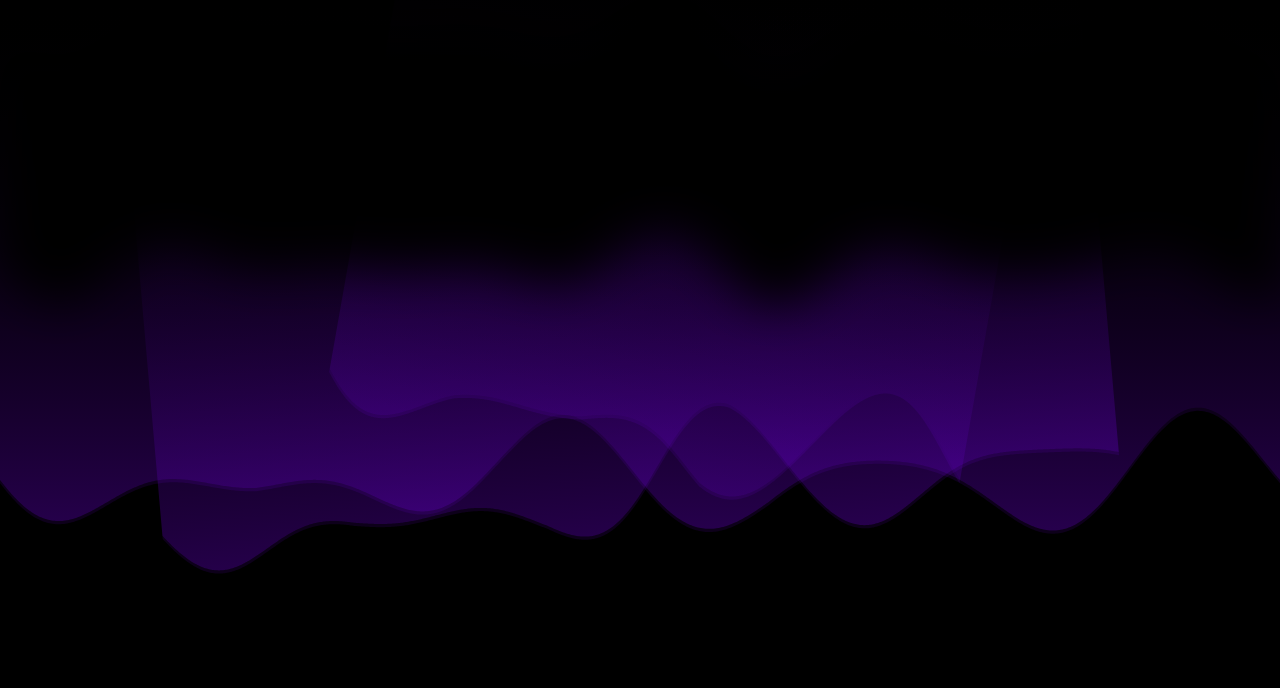
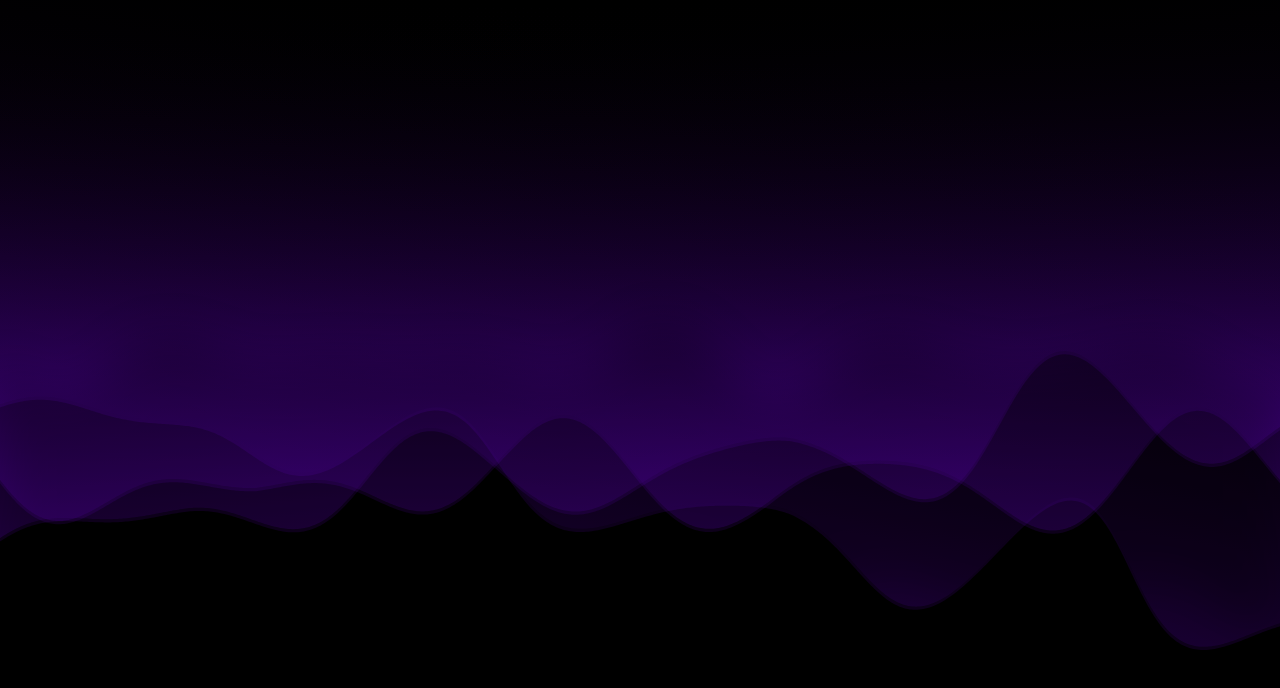
Before and after one commit to Kayvonk/alternate-nebula, a React (Vite) app: page / in a window 1280 px wide. Shown: the top 688 px of the page. Built offline with nearby package versions, Linux system fonts and the light colour scheme.

Commit message:
expanded second and third lines

```diff
--- a/src/App.jsx
+++ b/src/App.jsx
@@ -32,10 +32,10 @@ const App = () => {
   const amplitudeAnimationFactor = 20;
 
   const glowHeight = 350; // Pushes the glow's top edge much higher
-  const secondWidth = width * 0.5;
+  const secondWidth = width * 1.2;
   const rotationAngle = 10;
   // Constants for the third, intermediate layer
-  const thirdWidth = width * 0.75; // 75% width
+  const thirdWidth = width * 1.2;
   const thirdRotationAngle = -5; // Rotated slightly to the left
 
   const rotationCenter = `${width / 2} ${height / 2}`;
@@ -45,7 +45,7 @@ const App = () => {
   const backgroundColor = "#000000"; // Pure Black Background
 
   // --- New Top Mask Constants (For the Fade Effect) ---
-  const topMaskYCenter = height * 0.15; // Vertical position near the top (y=90)
+  const topMaskYCenter = height * 0.5; // Vertical position near the top (y=90)
   const topMaskFillThickness = 150;
   const topWaveWavelength = 150;
   const topWavePhaseSpeedMultiplier = 3;
@@ -317,7 +317,7 @@ const App = () => {
           fill={topMaskColor} // Filled with black
           stroke="none"      // No stroke needed
           d={topMaskPath}
-          opacity="1.0"      // Fully opaque to block light
+          opacity=".25"      // Fully opaque to block light
           filter={`url(#${blurFilterID})`}
         />
 
```
